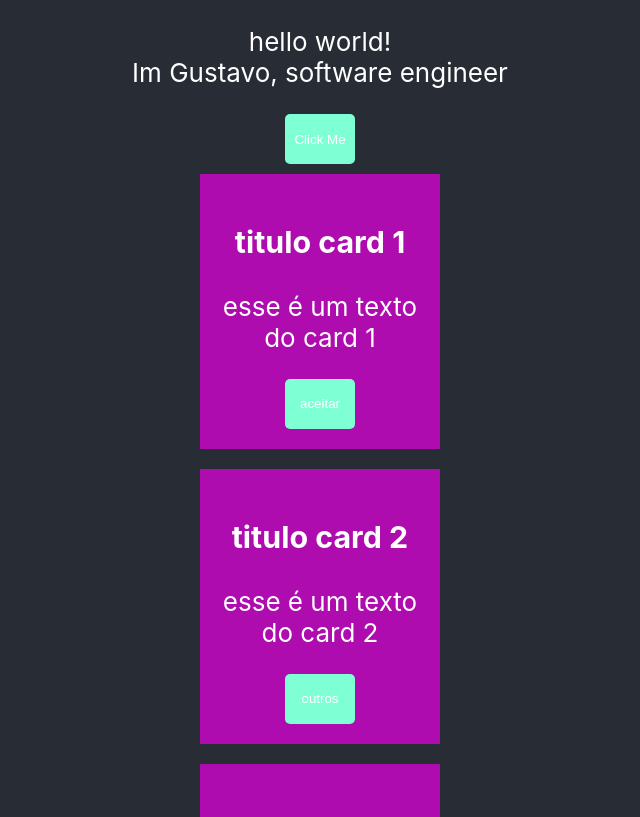
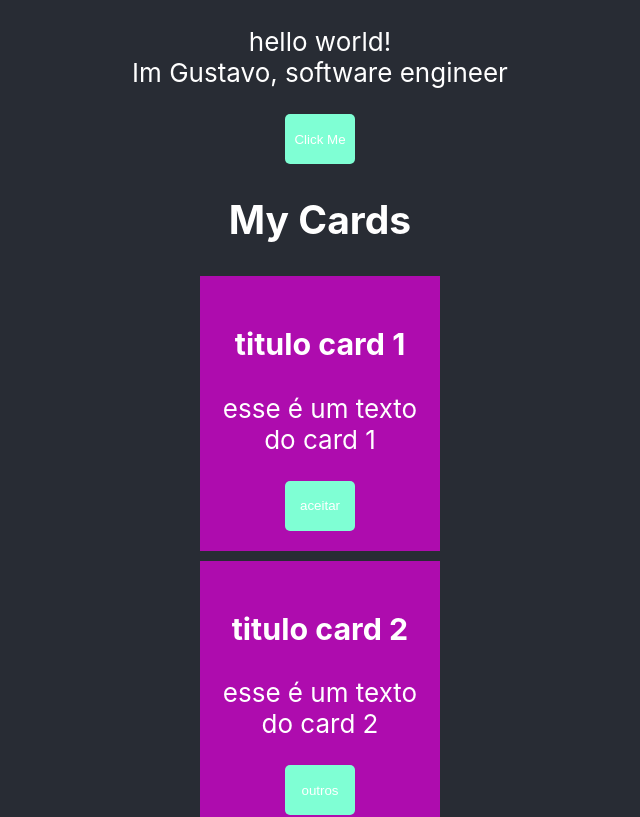
Before and after one commit to Rodrigues-Gustavo/function-components, a React (Create React App) app in the folder first-app/: page / in a window 1280 px wide. Shown: the top 817 px of the page, without its empty margins (320-960 px from the left). Built offline with nearby package versions, Linux system fonts and the light colour scheme.

Commit message:
utilizando multiplos componentes

```diff
--- a/first-app/src/App.js
+++ b/first-app/src/App.js
@@ -1,6 +1,6 @@
 import './App.css';
 import Button from './components/button/button';
-import Card from './components/card/card'
+import Cards from './components/cards/cards'
 
 function App() {
   return (
@@ -10,21 +10,7 @@
           hello world!<br></br> Im Gustavo, software engineer
         </p>
         <Button />
-        <Card>
-            <h3>titulo card 1</h3>
-            <p>esse é um texto do card 1</p>
-            <button className='btn'>aceitar</button>
-        </Card>
-        <Card>
-            <h3>titulo card 2</h3>
-            <p>esse é um texto do card 2</p>
-            <button className='btn'>outros</button>
-        </Card>
-        <Card>
-            <h3>titulo card 3</h3>
-            <p>esse é um texto do card 3</p>
-            <button className='btn'>cancelar</button>
-        </Card>
+        <Cards />
       </header>
     </div>
   );
--- /dev/null
+++ b/first-app/src/components/cards/cards.js
@@ -0,0 +1,29 @@
+import Card from '../card/card'
+
+const Cards = () => {
+    return (
+        <div>
+            <h2>My Cards</h2>
+            <div>
+                <Card>
+                    <h3>titulo card 1</h3>
+                    <p>esse é um texto do card 1</p>
+                    <button className='btn'>aceitar</button>
+                </Card>
+                <Card>
+                    <h3>titulo card 2</h3>
+                    <p>esse é um texto do card 2</p>
+                    <button className='btn'>outros</button>
+                </Card>
+                <Card>
+                    <h3>titulo card 3</h3>
+                    <p>esse é um texto do card 3</p>
+                    <button className='btn'>cancelar</button>
+                </Card>
+            </div>
+
+        </div>
+    )
+}
+
+export default Cards
```
